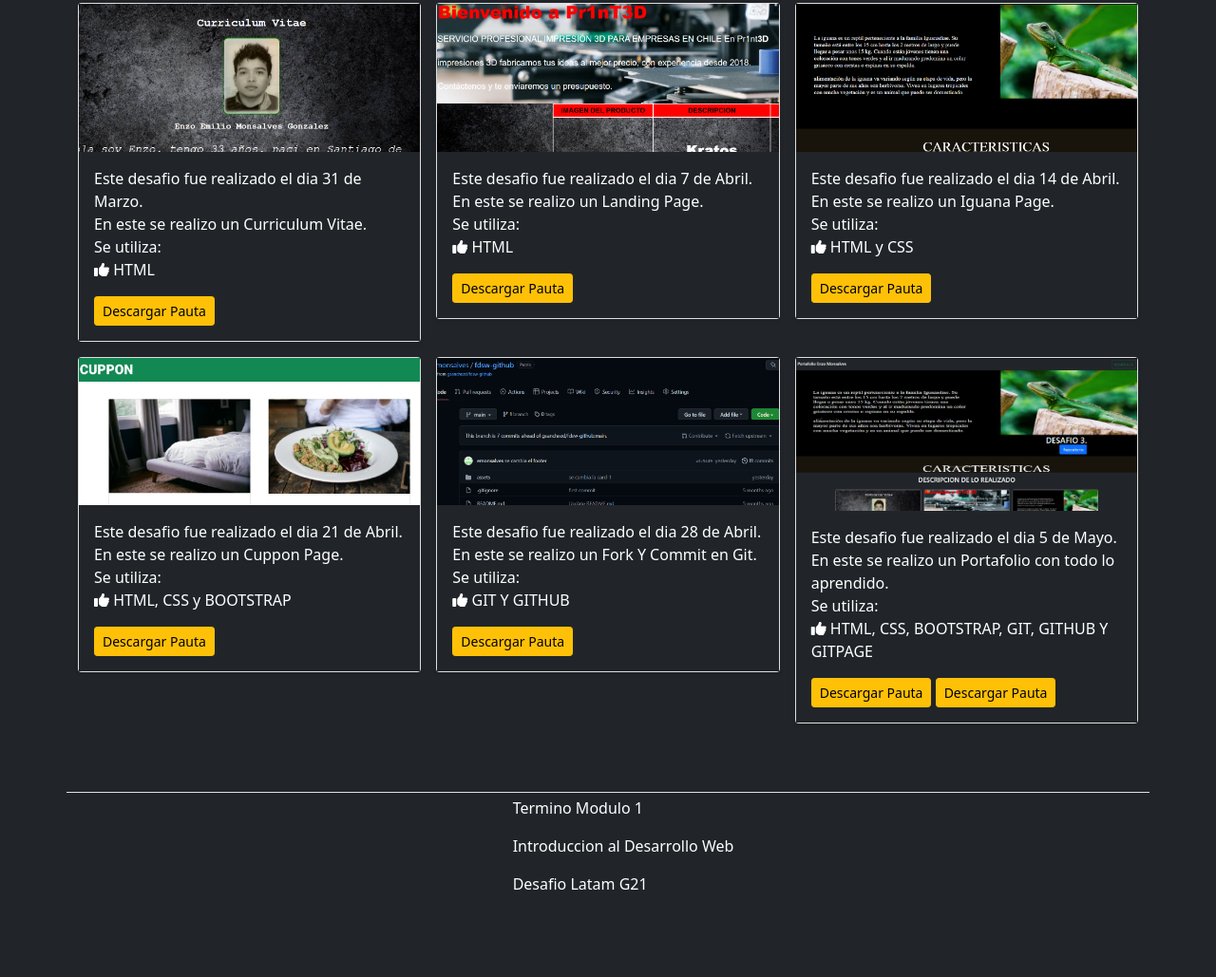
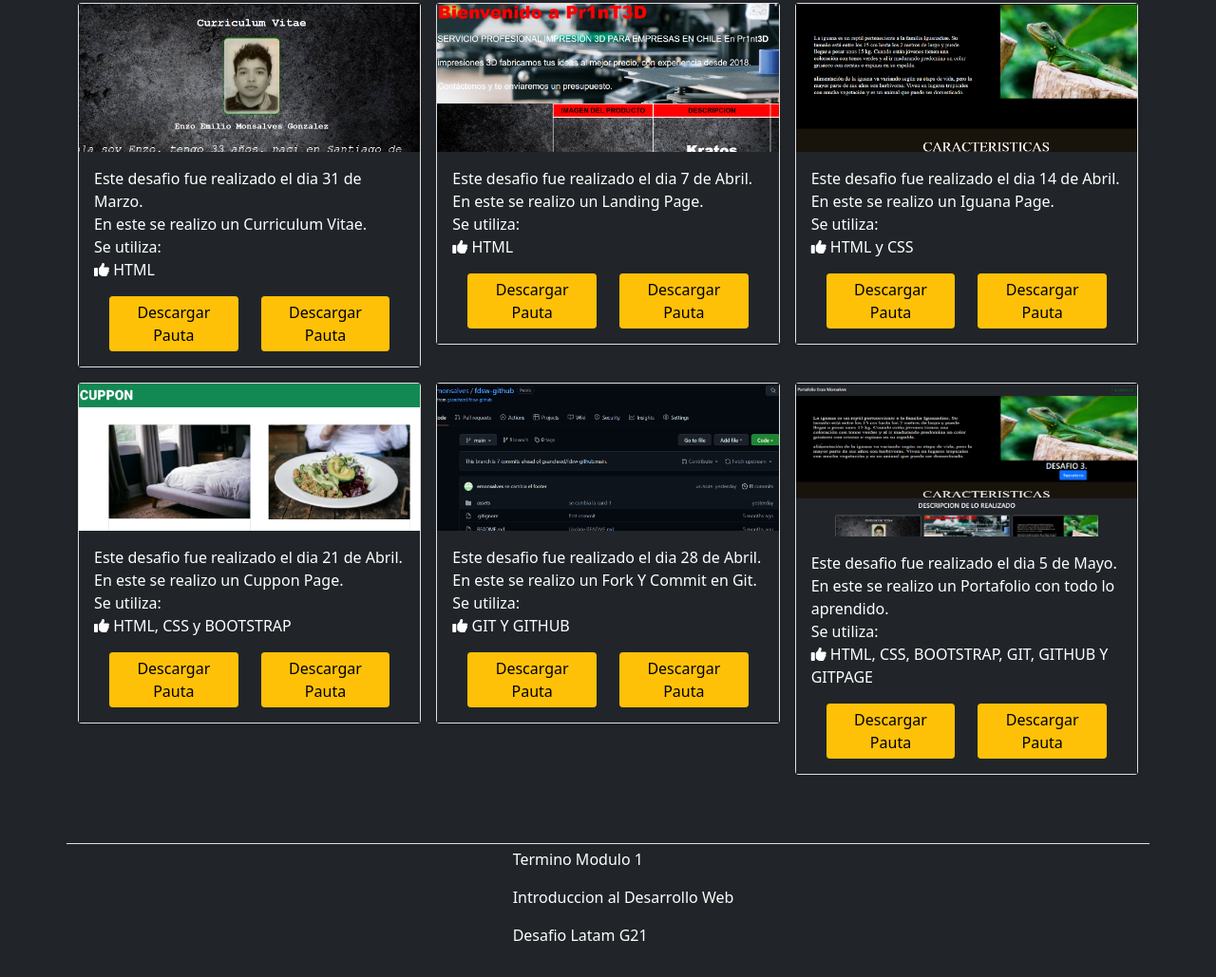
Before and after one commit to emonsalves/emonsalves.github.io, a plain HTML site: page index.html in a window 1280 px wide. Shown: the part 611-1640 px from the top of the page at 95% size. Before the commit the page ends 1614 px from the top, so only its background shows below. Drawn offline with nearby package versions, Linux system fonts and the light colour scheme.

Commit message:
Update: Segundo btn a las cards y ajuste volumen audio

```diff
--- a/assets/css/style1.css
+++ b/assets/css/style1.css
@@ -47,16 +47,10 @@ footer li, ul{
   list-style:none
 }
 
-/* RESPONSIVE CSS
-/* -------------------------------------------------- */
-
-@media (min-width: 40em) {}
-  /* Bump up size of carousel content */
-  .carousel-caption p {
-    margin-bottom: 1.25rem;
-    font-size: 1.25rem;
-    line-height: 1.4;
-  } */
+.btn {
+  font-weight: 500;
+  font-size: 1rem;
+}
 
   .btn:hover {
     color: red;
--- a/index.html
+++ b/index.html
@@ -124,8 +124,18 @@
                   Se utiliza:
                   <br> <i class="fa-solid fa-thumbs-up"></i> HTML
                 </p>
-                <a href="assets/docs/Desafio - Mi Curriculum Vitae en HTML.pdf" target="_blank"
-                  rel="noopener noreferrer" class="btn btn-sm btn-warning">Descargar Pauta </a>
+                <div class="container-fluid">
+                  <div class="row">
+                    <div class="col text-center">
+                      <a href="assets/docs/Desafío Final - Desarrollo de portafolio.pdf" target="_blank"
+                        rel="noopener noreferrer" class="btn btn-sm btn-warning">Descargar Pauta </a>
+                    </div>
+                    <div class="col text-center">
+                      <a href="assets/docs/Desafío Final - Desarrollo de portafolio.pdf" target="_blank"
+                        rel="noopener noreferrer" class="btn btn-sm btn-warning">Descargar Pauta </a>
+                    </div>
+                  </div>
+                </div>
               </div>
             </div>
           </div>
@@ -141,8 +151,18 @@
                   <br> <i class="fa-solid fa-thumbs-up"></i>
                   HTML
                 </p>
-                <a href="assets/docs/Desafío 2 - Construyendo un landing page.pdf" target="_blank"
-                  rel="noopener noreferrer" class="btn btn-sm btn-warning">Descargar Pauta </a>
+                <div class="container-fluid">
+                  <div class="row">
+                    <div class="col text-center">
+                      <a href="assets/docs/Desafío Final - Desarrollo de portafolio.pdf" target="_blank"
+                        rel="noopener noreferrer" class="btn btn-sm btn-warning">Descargar Pauta </a>
+                    </div>
+                    <div class="col text-center">
+                      <a href="assets/docs/Desafío Final - Desarrollo de portafolio.pdf" target="_blank"
+                        rel="noopener noreferrer" class="btn btn-sm btn-warning">Descargar Pauta </a>
+                    </div>
+                  </div>
+                </div>
               </div>
             </div>
           </div>
@@ -158,8 +178,18 @@
                   <br> <i class="fa-solid fa-thumbs-up"></i>
                   HTML y CSS
                 </p>
-                <a href="assets/docs/Desafío 3 - Iguana page.pdf" target="_blank" rel="noopener noreferrer"
-                  class="btn btn-sm btn-warning">Descargar Pauta </a>
+                <div class="container-fluid">
+                  <div class="row">
+                    <div class="col text-center">
+                      <a href="assets/docs/Desafío Final - Desarrollo de portafolio.pdf" target="_blank"
+                        rel="noopener noreferrer" class="btn btn-sm btn-warning">Descargar Pauta </a>
+                    </div>
+                    <div class="col text-center">
+                      <a href="assets/docs/Desafío Final - Desarrollo de portafolio.pdf" target="_blank"
+                        rel="noopener noreferrer" class="btn btn-sm btn-warning">Descargar Pauta </a>
+                    </div>
+                  </div>
+                </div>
               </div>
             </div>
           </div>
@@ -176,8 +206,18 @@
                   <br> <i class="fa-solid fa-thumbs-up"></i>
                   HTML, CSS y BOOTSTRAP
                 </p>
-                <a href="assets/docs/Desafío 4 - Cuppon.pdf" target="_blank" rel="noopener noreferrer"
-                  class="btn btn-sm btn-warning">Descargar Pauta </a>
+                <div class="container-fluid">
+                  <div class="row">
+                    <div class="col text-center">
+                      <a href="assets/docs/Desafío Final - Desarrollo de portafolio.pdf" target="_blank"
+                        rel="noopener noreferrer" class="btn btn-sm btn-warning">Descargar Pauta </a>
+                    </div>
+                    <div class="col text-center">
+                      <a href="assets/docs/Desafío Final - Desarrollo de portafolio.pdf" target="_blank"
+                        rel="noopener noreferrer" class="btn btn-sm btn-warning">Descargar Pauta </a>
+                    </div>
+                  </div>
+                </div>
               </div>
             </div>
           </div>
@@ -192,8 +232,18 @@
                   <br> <i class="fa-solid fa-thumbs-up"></i>
                   GIT Y GITHUB
                 </p>
-                <a href="assets/docs/Desafío 5 - Github.pdf" target="_blank" rel="noopener noreferrer"
-                  class="btn btn-sm btn-warning">Descargar Pauta </a>
+                <div class="container-fluid">
+                  <div class="row">
+                    <div class="col text-center">
+                      <a href="assets/docs/Desafío Final - Desarrollo de portafolio.pdf" target="_blank"
+                        rel="noopener noreferrer" class="btn btn-sm btn-warning">Descargar Pauta </a>
+                    </div>
+                    <div class="col text-center">
+                      <a href="assets/docs/Desafío Final - Desarrollo de portafolio.pdf" target="_blank"
+                        rel="noopener noreferrer" class="btn btn-sm btn-warning">Descargar Pauta </a>
+                    </div>
+                  </div>
+                </div>
               </div>
             </div>
           </div>
@@ -209,10 +259,18 @@
                   <br> <i class="fa-solid fa-thumbs-up"></i>
                   HTML, CSS, BOOTSTRAP, GIT, GITHUB Y GITPAGE
                 </p>
-                <a href="assets/docs/Desafío Final - Desarrollo de portafolio.pdf" target="_blank"
-                  rel="noopener noreferrer" class="btn btn-sm btn-warning">Descargar Pauta </a>
-                <a href="assets/docs/Desafío Final - Desarrollo de portafolio.pdf" target="_blank"
-                  rel="noopener noreferrer" class="btn btn-sm btn-warning justify-content-end">Descargar Pauta </a>
+                <div class="container-fluid">
+                  <div class="row">
+                    <div class="col text-center">
+                      <a href="assets/docs/Desafío Final - Desarrollo de portafolio.pdf" target="_blank"
+                        rel="noopener noreferrer" class="btn btn-sm btn-warning">Descargar Pauta </a>
+                    </div>
+                    <div class="col text-center">
+                      <a href="assets/docs/Desafío Final - Desarrollo de portafolio.pdf" target="_blank"
+                        rel="noopener noreferrer" class="btn btn-sm btn-warning">Descargar Pauta </a>
+                    </div>
+                  </div>
+                </div>
               </div>
             </div>
           </div>
@@ -237,7 +295,7 @@
 
 
   </footer>
-
+  <audio autoplay src="assets/music/page.mp3" typé="audio/mpeg"></audio>
   <!-- BOOTSTRAP -->
   <script src="https://cdn.jsdelivr.net/npm/bootstrap@5.1.3/dist/js/bootstrap.bundle.min.js"
     integrity="sha384-ka7Sk0Gln4gmtz2MlQnikT1wXgYsOg+OMhuP+IlRH9sENBO0LRn5q+8nbTov4+1p"
@@ -245,6 +303,6 @@
 
 </body>
 
-<audio autoplay src="assets/music/page.mp3" typé="audio/mpeg"></audio>
+
 
 </html>
```
